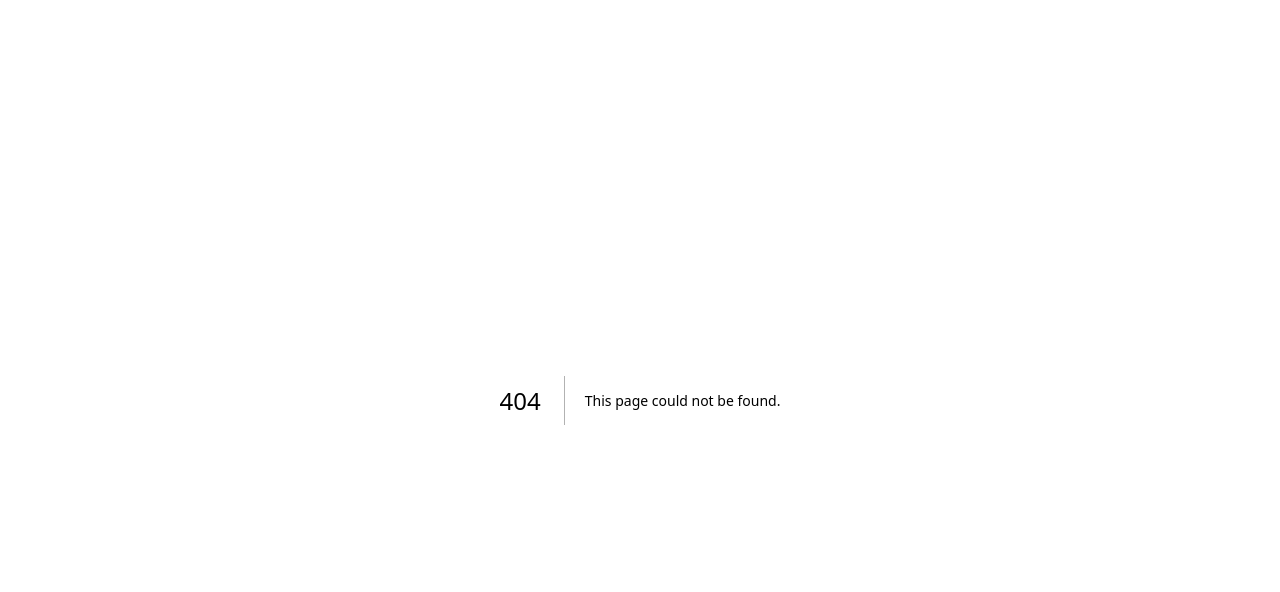
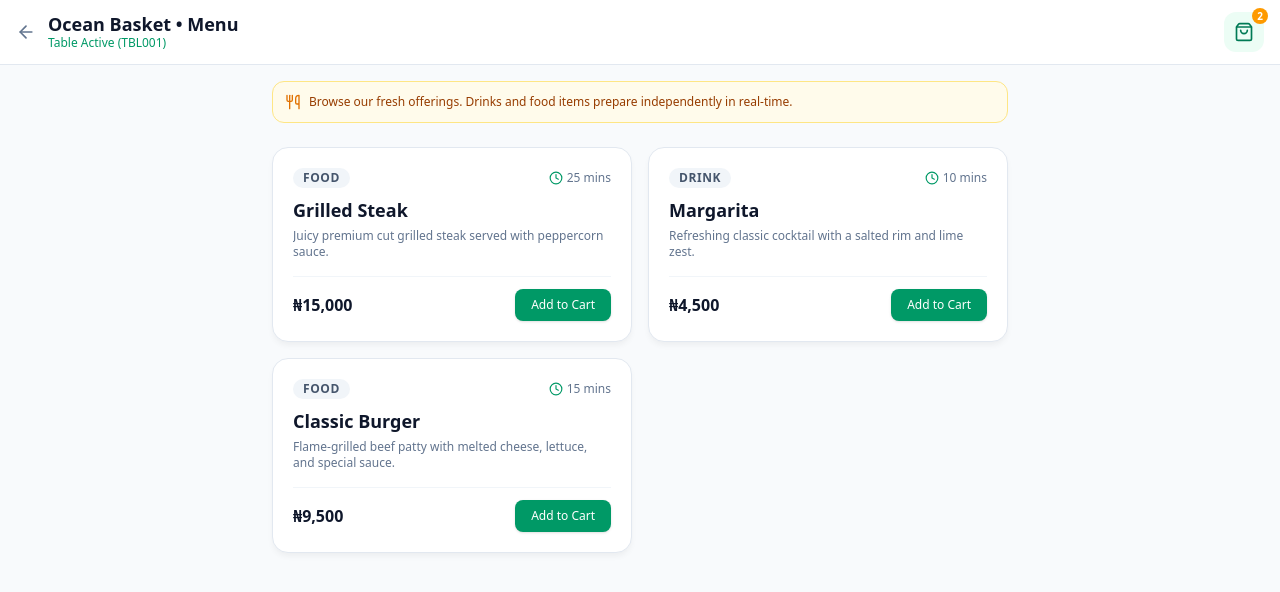
Before and after one commit to toyibahbadmus/chowly-app, a Next.js app: page /menu in a window 1280 px wide. Before the commit this address had no page. Shown: the top 592 px of the page. Built offline with nearby package versions, Linux system fonts and the light colour scheme.

Commit message:
feat: create digital menu browsing page for customers

```diff
--- /dev/null
+++ b/src/app/menu/page.tsx
@@ -0,0 +1,110 @@
+import Link from 'next/link';
+import { Utensils, ShoppingBag, Clock, CheckCircle2, ArrowLeft } from 'lucide-react';
+
+export default async function MenuPage({
+  searchParams,
+}: {
+  searchParams: Promise<{ table?: string; session?: string }>;
+}) {
+  const params = await searchParams;
+  const tableId = params.table || 'TBL001';
+  const sessionId = params.session || 'SES001';
+
+  // Simulated live menu items fetched from our database architecture
+  const menuItems = [
+    {
+      id: 'MENU001',
+      name: 'Grilled Steak',
+      type: 'Food',
+      price: 15000,
+      prepTime: 25,
+      available: true,
+      description: 'Juicy premium cut grilled steak served with peppercorn sauce.',
+    },
+    {
+      id: 'MENU002',
+      name: 'Margarita',
+      type: 'Drink',
+      price: 4500,
+      prepTime: 10,
+      available: true,
+      description: 'Refreshing classic cocktail with a salted rim and lime zest.',
+    },
+    {
+      id: 'MENU004',
+      name: 'Classic Burger',
+      type: 'Food',
+      price: 9500,
+      prepTime: 15,
+      available: true,
+      description: 'Flame-grilled beef patty with melted cheese, lettuce, and special sauce.',
+    },
+  ];
+
+  return (
+    <div className="min-h-screen bg-slate-50 pb-20">
+      {/* Top Header Bar */}
+      <header className="bg-white border-b border-slate-200 sticky top-0 z-10 px-4 py-3 flex items-center justify-between">
+        <div className="flex items-center gap-3">
+          <Link href="/" className="text-slate-500 hover:text-slate-800">
+            <ArrowLeft className="w-5 h-5" />
+          </Link>
+          <div>
+            <h1 className="text-lg font-bold text-slate-900 leading-tight">Ocean Basket • Menu</h1>
+            <p className="text-xs text-emerald-600 font-medium">Table Active ({tableId})</p>
+          </div>
+        </div>
+
+        <Link
+          href={`/cart?table=${tableId}&session=${sessionId}`}
+          className="relative bg-emerald-50 text-emerald-700 p-2.5 rounded-xl hover:bg-emerald-100 transition-colors flex items-center justify-center"
+        >
+          <ShoppingBag className="w-5 h-5" />
+          <span className="absolute -top-1 -right-1 bg-amber-500 text-white text-[10px] font-bold w-4 h-4 rounded-full flex items-center justify-center">
+            2
+          </span>
+        </Link>
+      </header>
+
+      {/* Main Menu Grid */}
+      <main className="max-w-3xl mx-auto p-4 space-y-4">
+        <div className="bg-amber-50 border border-amber-200 rounded-xl p-3 text-amber-800 text-xs flex items-center gap-2">
+          <Utensils className="w-4 h-4 shrink-0 text-amber-600" />
+          <span>Browse our fresh offerings. Drinks and food items prepare independently in real-time.</span>
+        </div>
+
+        <div className="grid grid-cols-1 sm:grid-cols-2 gap-4 pt-2">
+          {menuItems.map((item) => (
+            <div key={item.id} className="restaurant-card p-5 flex flex-col justify-between space-y-4">
+              <div className="space-y-1">
+                <div className="flex items-center justify-between">
+                  <span className="text-xs font-semibold px-2.5 py-0.5 rounded-full bg-slate-100 text-slate-600 uppercase tracking-wider">
+                    {item.type}
+                  </span>
+                  <div className="flex items-center gap-1 text-xs text-slate-500 font-medium">
+                    <Clock className="w-3.5 h-3.5 text-emerald-600" />
+                    <span>{item.prepTime} mins</span>
+                  </div>
+                </div>
+                <h2 className="text-lg font-bold text-slate-900 pt-1">{item.name}</h2>
+                <p className="text-xs text-slate-500 line-clamp-2">{item.description}</p>
+              </div>
+
+              <div className="flex items-center justify-between pt-3 border-t border-slate-100">
+                <span className="text-base font-bold text-slate-900">
+                  ₦{item.price.toLocaleString()}
+                </span>
+                <button
+                  type="button"
+                  className="bg-emerald-600 hover:bg-emerald-700 text-white text-xs font-medium px-4 py-2 rounded-lg shadow-sm transition-all"
+                >
+                  Add to Cart
+                </button>
+              </div>
+            </div>
+          ))}
+        </div>
+      </main>
+    </div>
+  );
+}
```
